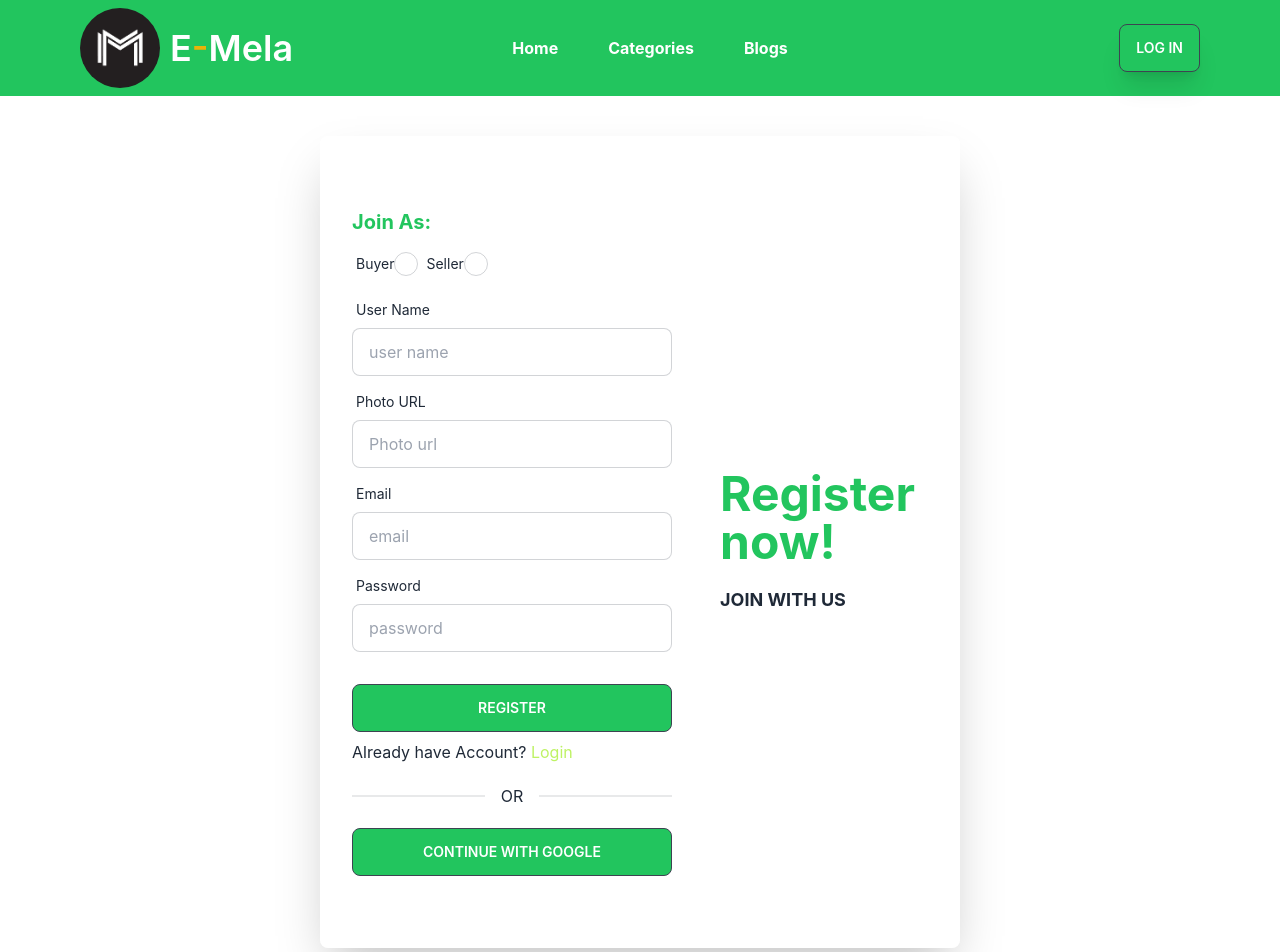
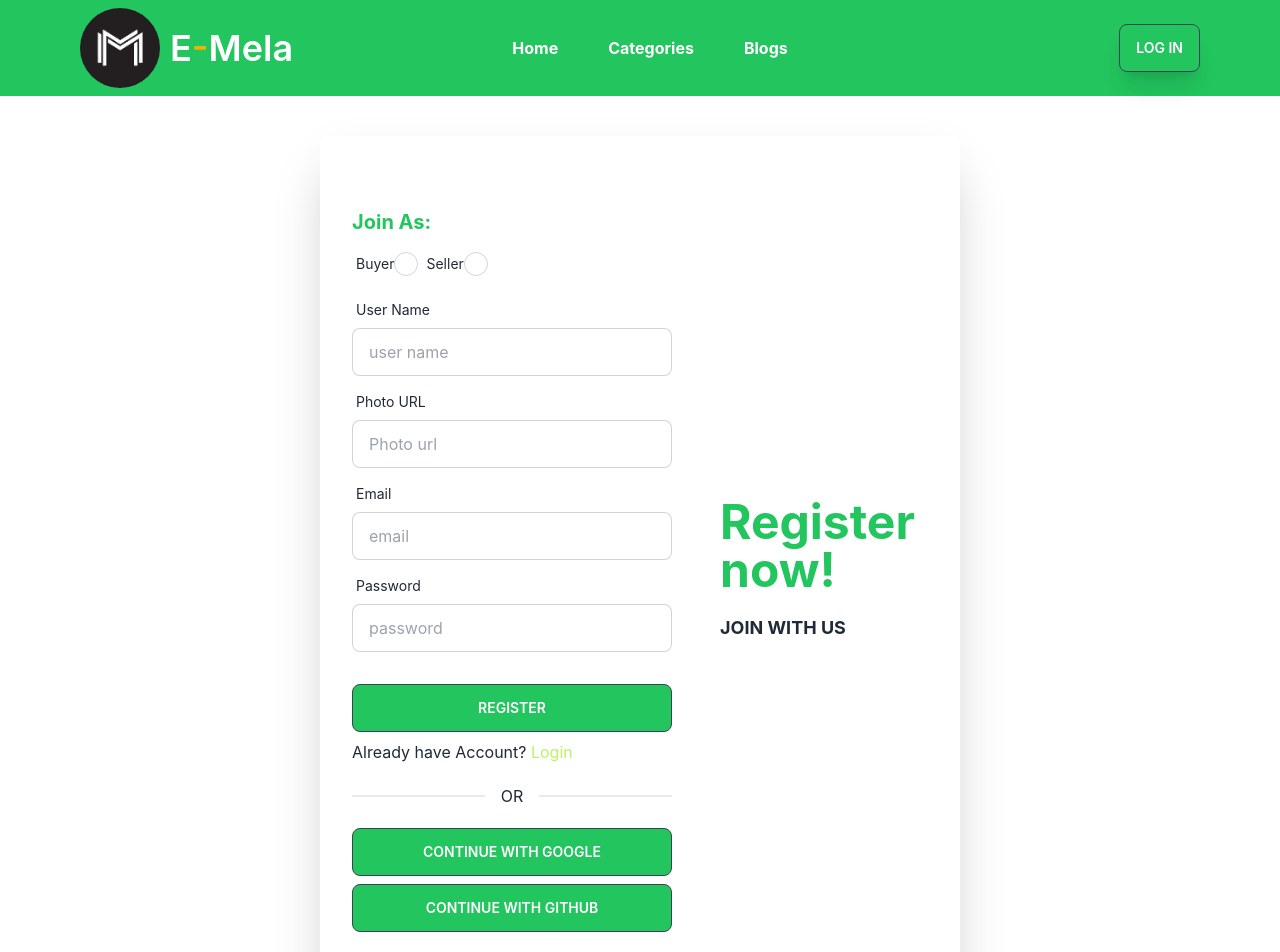
Before and after one commit to farhanchy99/e-mela-client, a React (Create React App) app: page /register in a window 1280 px wide. Shown: the top 952 px of the page. Built offline with nearby package versions, Linux system fonts and the light colour scheme; no server answers.

Commit message:
12th commit

```diff
--- a/src/Advertise/Advertise.js
+++ b/src/Advertise/Advertise.js
@@ -9,7 +9,7 @@ const Advertise = () => {
 
     const {data: myAds, isLoading =[]} = useQuery({
         queryKey: ['myAds'],
-        queryFn: () => fetch('http://localhost:5000/advertisement')
+        queryFn: () => fetch('https://resale-web-server-rho.vercel.app/advertisement')
         .then(res => res.json())
     })
 
--- a/src/Pages/Register/Register.js
+++ b/src/Pages/Register/Register.js
@@ -12,6 +12,7 @@ const Register = () => {
     const [role, setRole] = useState();
     const {createUser, updateUserProfile, providerLogin} = useContext(AuthContext);
     const googleProvider = new GoogleAuthProvider();
+    const gitHubProvider = new GithubAuthProvider()
     const navigate = useNavigate();
     const location = useLocation();
 
@@ -33,6 +34,22 @@ const Register = () => {
               });
             setError(error);
         });
+    }
+
+    const handleGitHubSignIn = () =>{
+        providerLogin(gitHubProvider)
+        .then(result=>{
+            const user = result.user;
+            swal({
+                title: "Successfully Login",
+                button: "OK",
+                icon: "success"
+              });
+            setError("");
+            navigate(from, {replace: true});
+            console.log(user);
+        })
+        .catch(error => console.error(error))
     }
 
     const socialLogin = (user) =>{
@@ -166,6 +183,7 @@ const Register = () => {
 
                         <div className='divider'>OR</div>
                         <button onClick={handleGoogleSignIn} className='btn bg-green-500'>Continue with Google</button>
+                        <button onClick={handleGitHubSignIn} className='btn bg-green-500'>Continue with GitHub</button>
                     </form>
                     </div>
                 </div>
```
